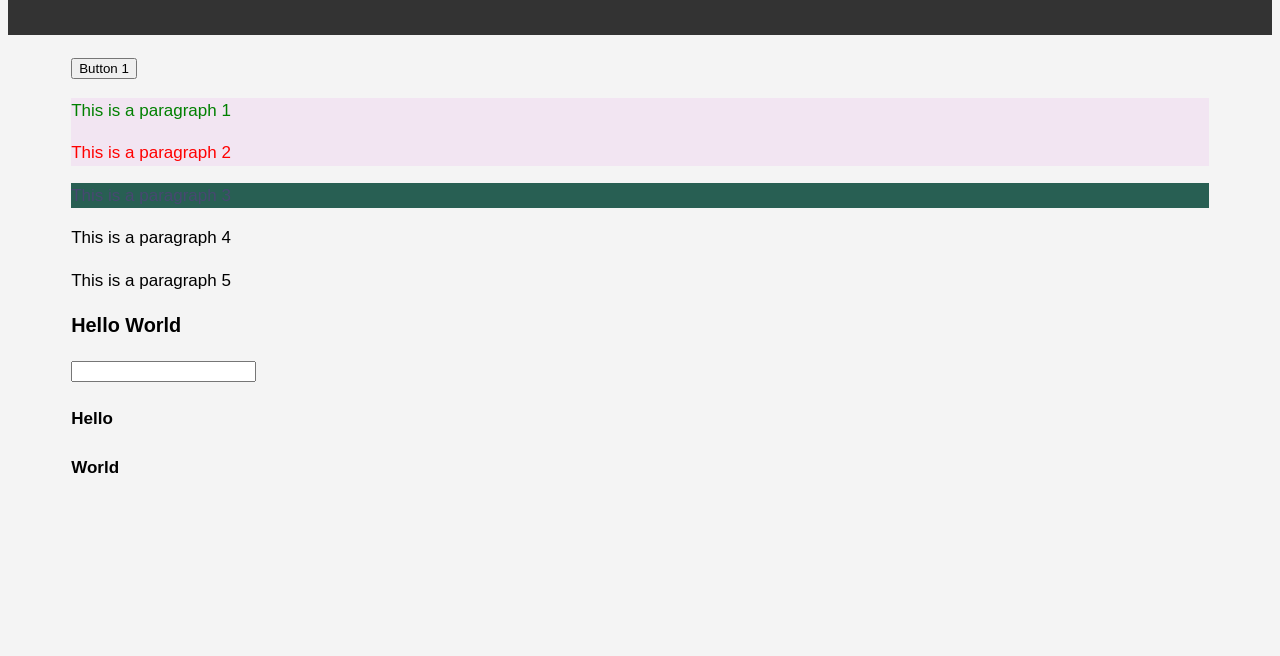
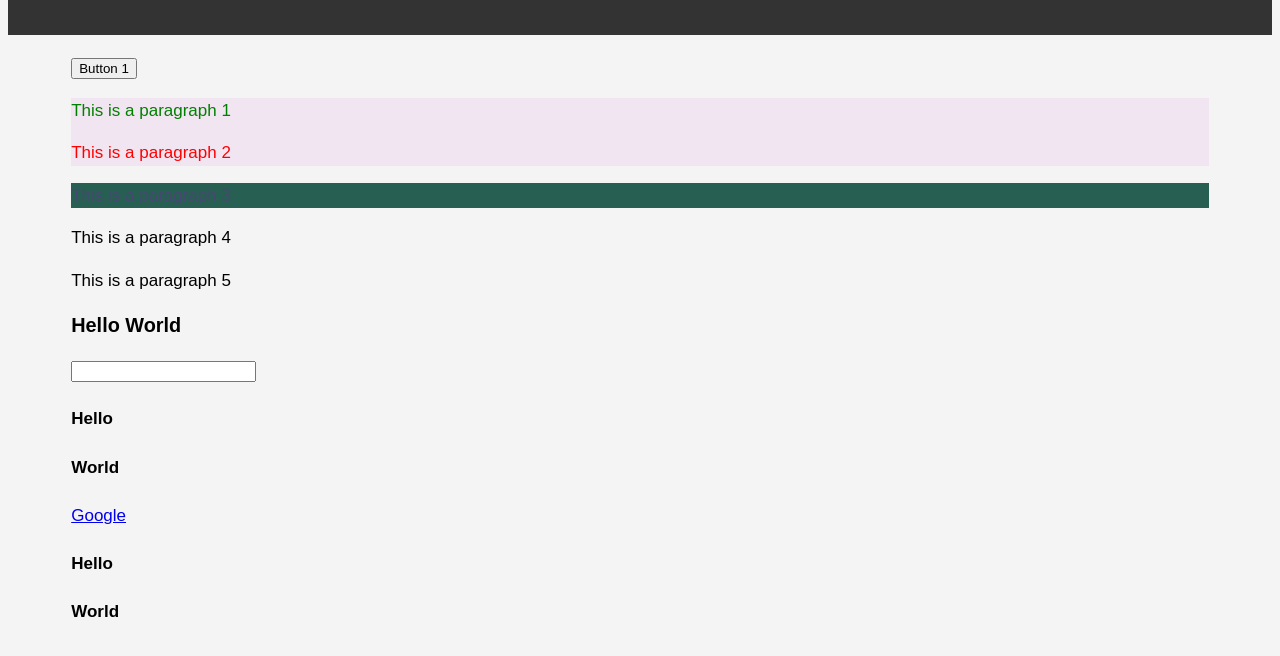
Before and after one commit to pittyh6/2-12Mths-WebDevelopmentStudy-2022-2023, a plain HTML site: page WDS-38_JQuery-3_jQuery_Crash_Course_3-DOM_Manipulation/index.html in a window 1280 px wide. Shown: the part 84-740 px from the top of the page. Drawn offline with nearby package versions, Linux system fonts and the light colour scheme.

Commit message:
[wds-38] 12.42

```diff
--- a/WDS-38_JQuery-3_jQuery_Crash_Course_3-DOM_Manipulation/index.html
+++ b/WDS-38_JQuery-3_jQuery_Crash_Course_3-DOM_Manipulation/index.html
@@ -53,6 +53,9 @@
             <li>List Item 3</li>
             <li>List Item 4</li>
         </ul>
+
+        <a href="http://google.com">Google</a>
+	    <ul id="users"></ul>
     </div>
 
     <script src="/WDS-38_JQuery-3_jQuery_Crash_Course_3-DOM_Manipulation/index.js"></script>
--- a/WDS-38_JQuery-3_jQuery_Crash_Course_3-DOM_Manipulation/index.js
+++ b/WDS-38_JQuery-3_jQuery_Crash_Course_3-DOM_Manipulation/index.js
@@ -21,4 +21,9 @@ $(document).ready(function(){
 
     $('ul').empty();
     $('ul').detach();
+
+    $('a').attr('target', '_blank');
+    //alert($('a').attr('href'));
+    $('a').removeAttr('target');
+
 });
```
Also changed, not shown: WDS-38_JQuery-3_jQuery_Crash_Course_3-DOM_Manipulation/README.md.
